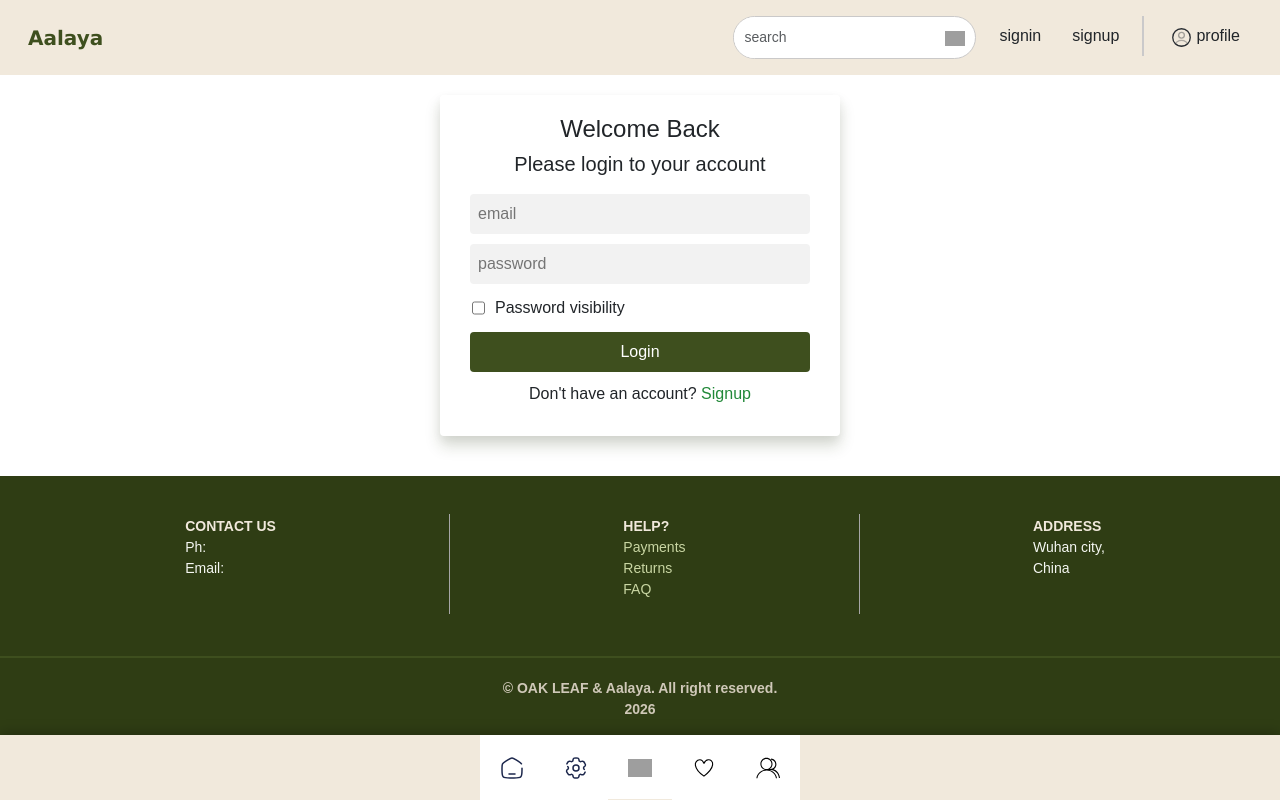
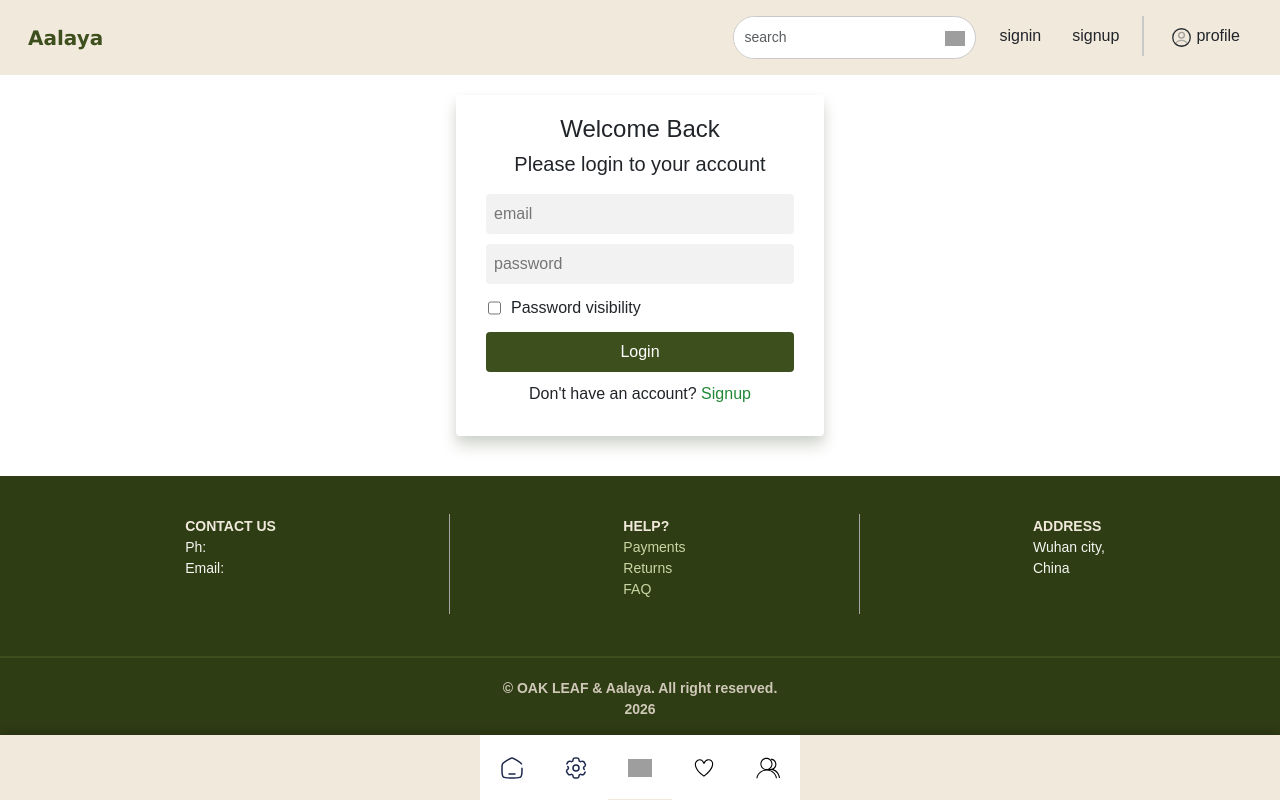
Before and after one commit to oakleaf007/e-commerce, a React (Vite) app: page /signin in a window 1280 px wide. Built offline with nearby package versions, Linux system fonts and the light colour scheme; grey boxes are pictures that could not be loaded.

Commit message:
update 1.2

```diff
--- a/src/entry/signin.css
+++ b/src/entry/signin.css
@@ -17,6 +17,8 @@ h2{
     font-size: 20px;
 }
 #form-container{
+    margin: 0 auto;
+    width: 92%;
     box-shadow:
     0 10px 15px rgba(47, 61, 22, 0.18),
     0 4px 10px rgba(0, 0, 0, 0.05);
```
